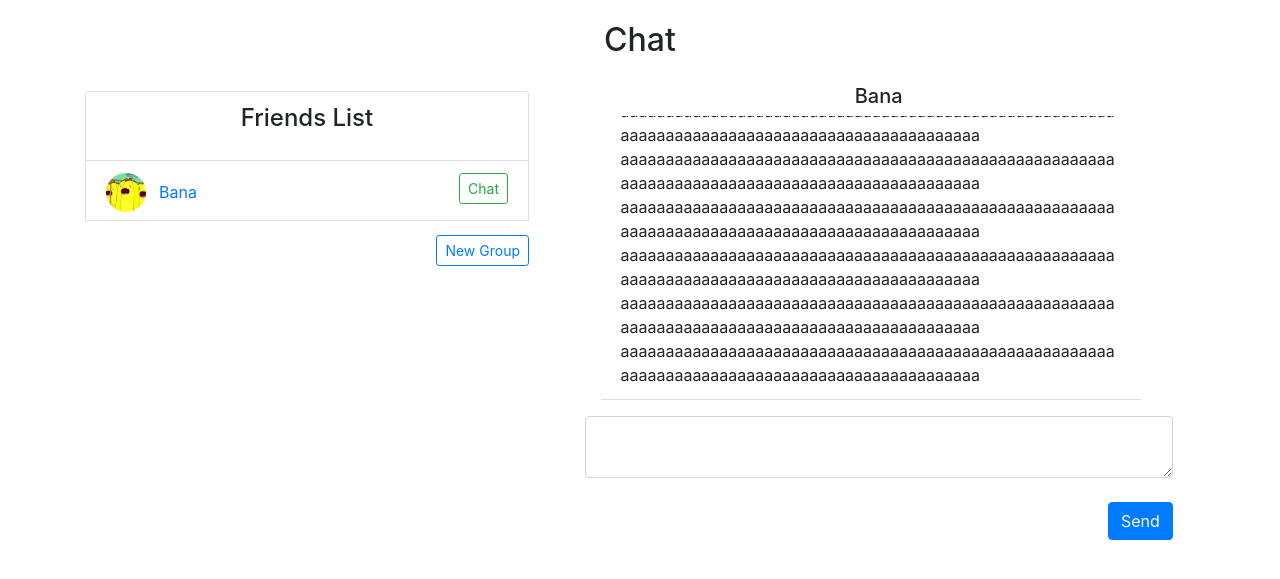
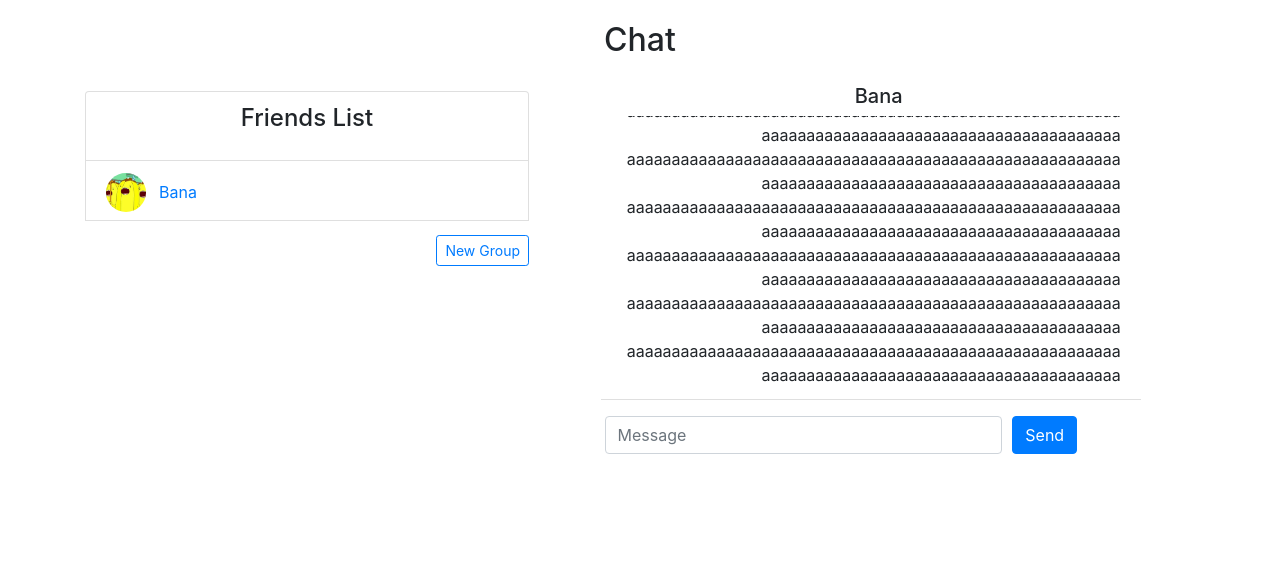
Before and after one commit to matthew-c-lee/Chat-Application, a Flask app: a page that uses website/templates/chat.html in a window 1280 px wide. Shown: the part 59-638 px from the top of the page. Run offline with Flask 2, Linux system fonts and the light colour scheme; a user stored in the database is signed in; data comes from the database, SQL or seed files in the repository; both versions use the stored data as it was after the commit; some libraries are stand-ins or nearby versions.

Commit message:
minor changes

```diff
--- a/website/templates/chat.html
+++ b/website/templates/chat.html
@@ -30,7 +30,7 @@
                     {% endif %}
                 </div>
 
-                <div style="overflow-wrap: break-word" align="left">{{message.data}}</div>
+                <div style="overflow-wrap: break-word" align="right">{{message.data}}</div>
 
                 </li>
             {% endif %}
@@ -64,15 +64,26 @@
     </ul>
     <form method="POST">
         <!-- <textarea name="message" id="message" class="form-control">message1</textarea> -->
-        <textarea name="message" id="message" class="form-control"></textarea>
+        <div style="padding-left: 20px" class="form-floating">
+            <form id="message">
+                <input style="float:left; width:70%"
+                    type="text"
+                    class="form-control"
+                    id="message"
+                    name="message"
+                    placeholder="Message"
+                    >
+            </form>
+        </div>
 
+        <!-- <textarea name="message" id="message" class="form-control"></textarea> -->
 
-        <br />
-
-        <div align="right">
+        <div style="float:left; padding-left: 10px">
             <audio id="sound_send" src="/static/audio/send.wav" preload="auto"></audio>
             <button type="submit" class="btn btn-primary" onclick="document.getElementById('sound_send').play();" >Send</button>
         </div>
+
+
     </form>
 </div>
 {% endif %}
@@ -91,22 +102,22 @@
                 <div style="float: left"><a class="btn btn-link" id="chat" href="/profile/{{User.query.filter(User.id == friend.friend_id).first_or_404().username}}">{{User.query.filter(User.id == friend.friend_id).first_or_404().username}}</a></div>
 
                 <!-- check that they're not already chatting with them -->
-
+                {% if friend.friend_id != recipient.id %}
                     <div align="right"><a class="btn btn-outline-success btn-sm" id="chat" href="/chat/{{User.query.filter(User.id == friend.friend_id).first_or_404().username}}">Chat</a></div>
-
+                {% endif %}
             </li>
         {% endfor %}
     {% endif %}
 
     {% if user.groups %}
-
-    <li class="list-group-item"><h4 align="center">Group Chats</h4></li>
+        <li class="list-group-item"><h4 align="center">Group Chats</h4></li>
         {% for group in user.groups %}
-            <li class="list-group-item">
-                <a class="btn btn-dark btn-sm" id="chat" href="/group-chat/{{group.group_id}}">{{group.group_name}}</a>
+            <li style="height: 60px" class="list-group-item">
+                <div style="float:left; padding-right: 5px"><a class="btn btn-dark btn-sm" id="chat" href="/group-chat/{{group.group_id}}">{{group.group_name}}</a></div>
 
                 <!-- edit group name -->
-                <div style="float: right; width: 5%"><a class="close" id="chat" href="/change-group-name/{{group.group_id}}"><span aria-hidden="true"><i class="material-icons">mode_edit</i></span></a></div>
+                <div style="float: left"><a class="close" id="chat" href="/change-group-name/{{group.group_id}}"><span aria-hidden="true"><i class="material-icons">mode_edit</i></span></a></div>
+                <div align="right"><a class="btn btn-outline-success btn-sm" id="chat" href="/group-chat/{{group.group_id}}">Chat</a></div>
             </li>
         {% endfor %}
     {% endif %}
```
Also changed, not shown: website/database.db.
